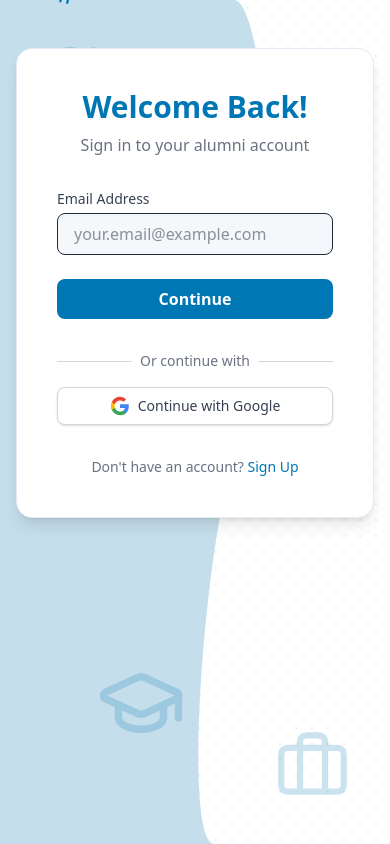
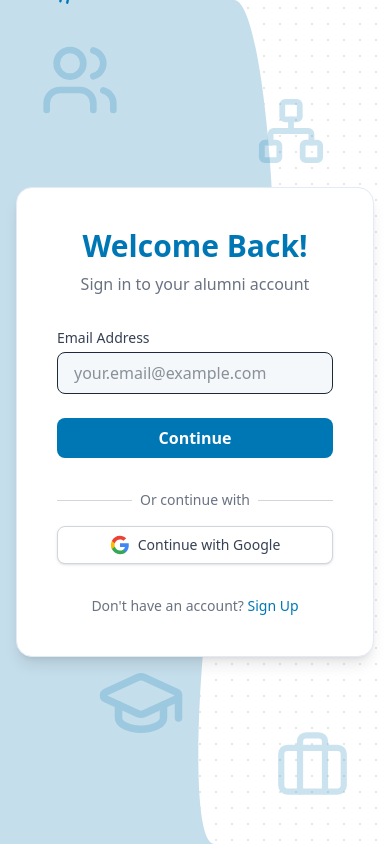
Before and after one commit to rosa479/alumni-portal, a React (Vite) app in the folder portal-frontend/: page /login in a window 390 px wide. Built offline with nearby package versions, Linux system fonts and the light colour scheme; no server answers.

Commit message:
alignment fixed -login

```diff
--- a/portal-frontend/src/pages/LoginPage.jsx
+++ b/portal-frontend/src/pages/LoginPage.jsx
@@ -170,7 +170,7 @@
         </div>
       </div>
 
-      <div className="flex items-center justify-center md:w-1/2 px-4 py-12 md:py-0 relative z-10">
+      <div className="flex items-center justify-center w-full md:w-1/2 min-h-screen px-4 py-12 md:py-0 relative z-10">
         <div className="w-full max-w-md p-10 bg-white rounded-2xl border border-[#E3EAF3] shadow-lg text-center space-y-8">
           <div>
             <h2 className="text-3xl font-bold text-[#0077B5] mb-2">Welcome Back!</h2>
```
